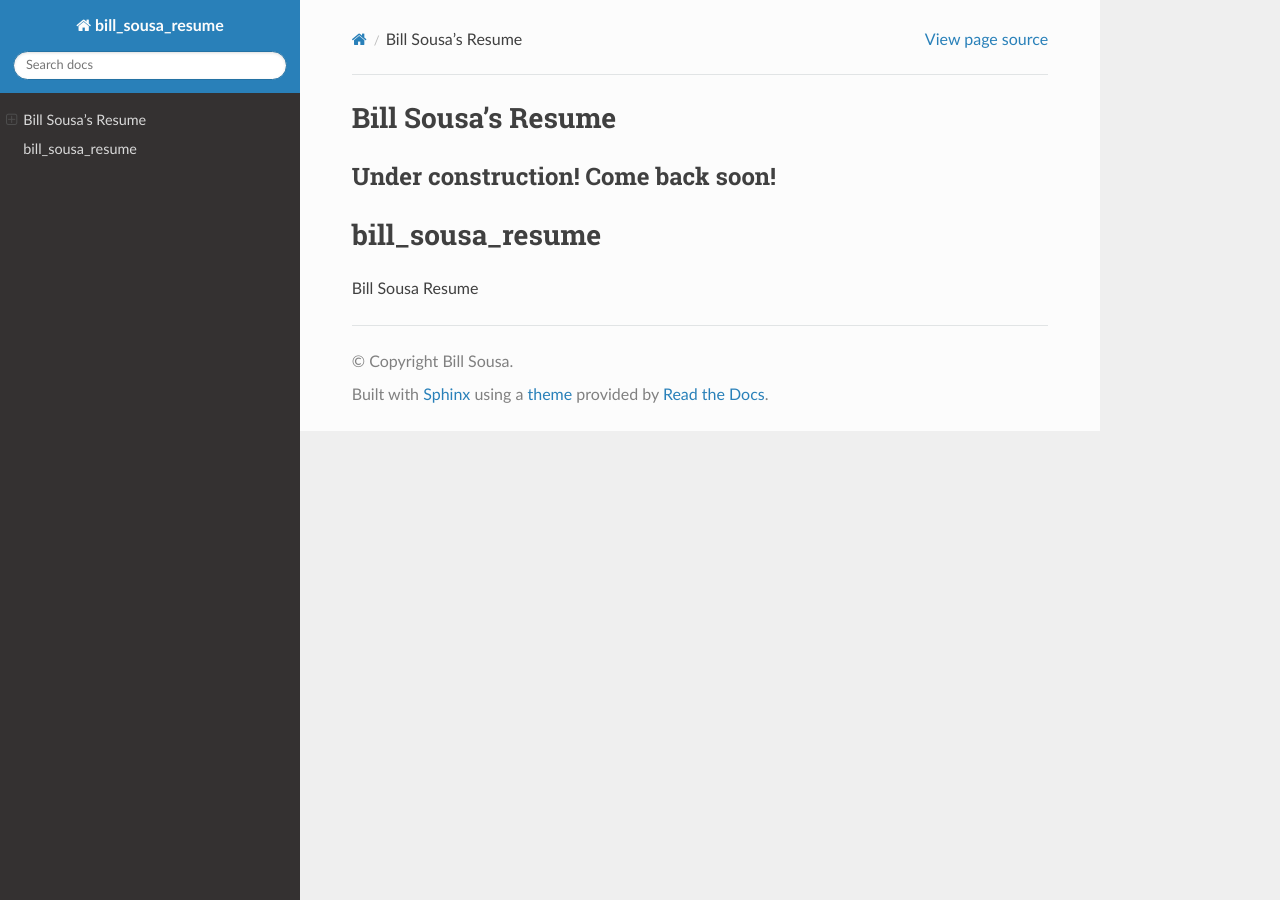
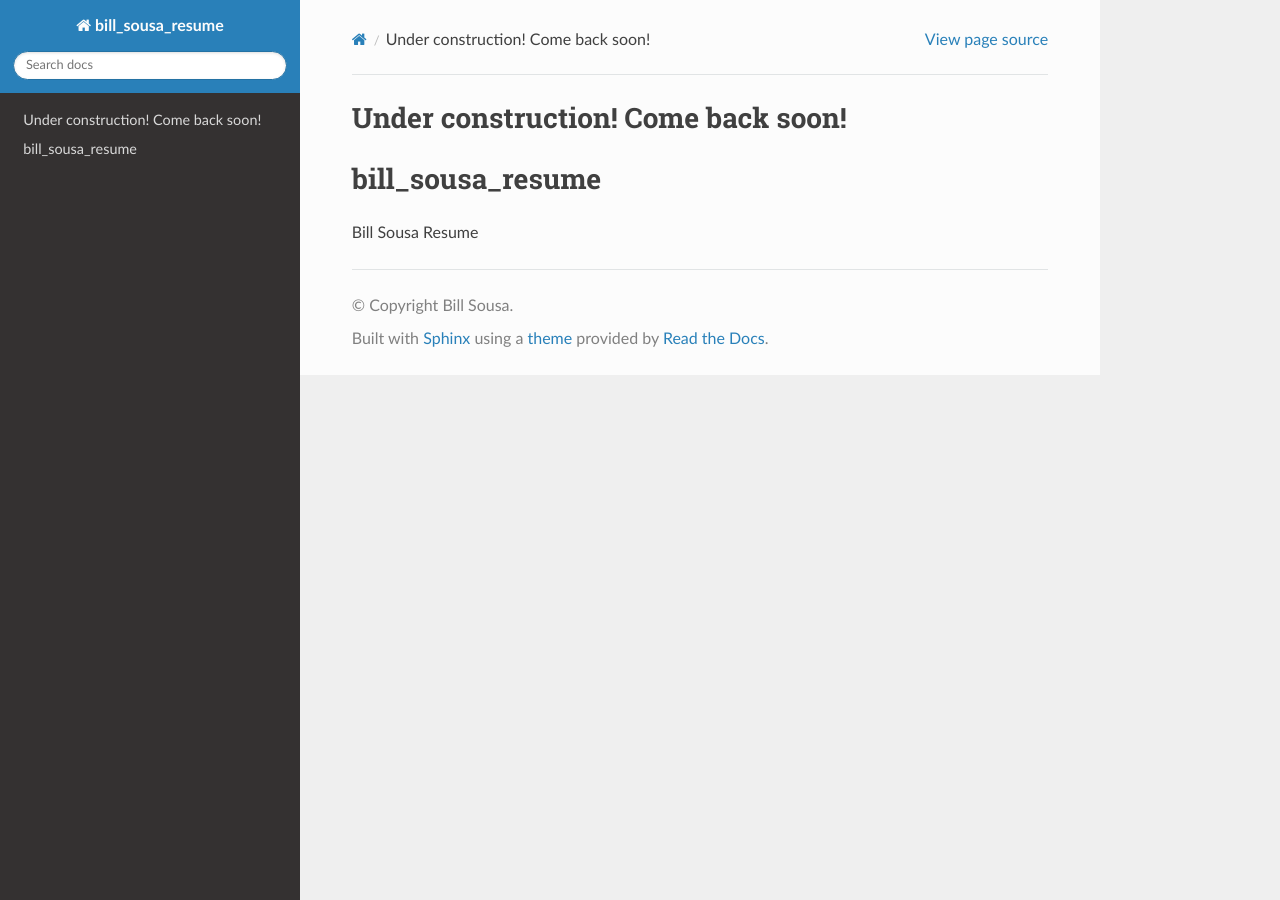
Before and after one commit to BillSousa/bill_sousa_resume, a Sphinx documentation site: the page built from docs/index.md, in a window 1280 px wide. Built offline with Sphinx 7.4.7 and the Read the Docs theme 3.1.0, drawn with Linux system fonts in a browser that asks for light colours.

Commit message:
Update index.md 25_09_23_10_50_00

````diff
--- a/docs/index.md
+++ b/docs/index.md
@@ -1,5 +1,3 @@
-# Bill Sousa's Resume
-
 ## Under construction! Come back soon!
 
 ```{include} ../README.md
````
